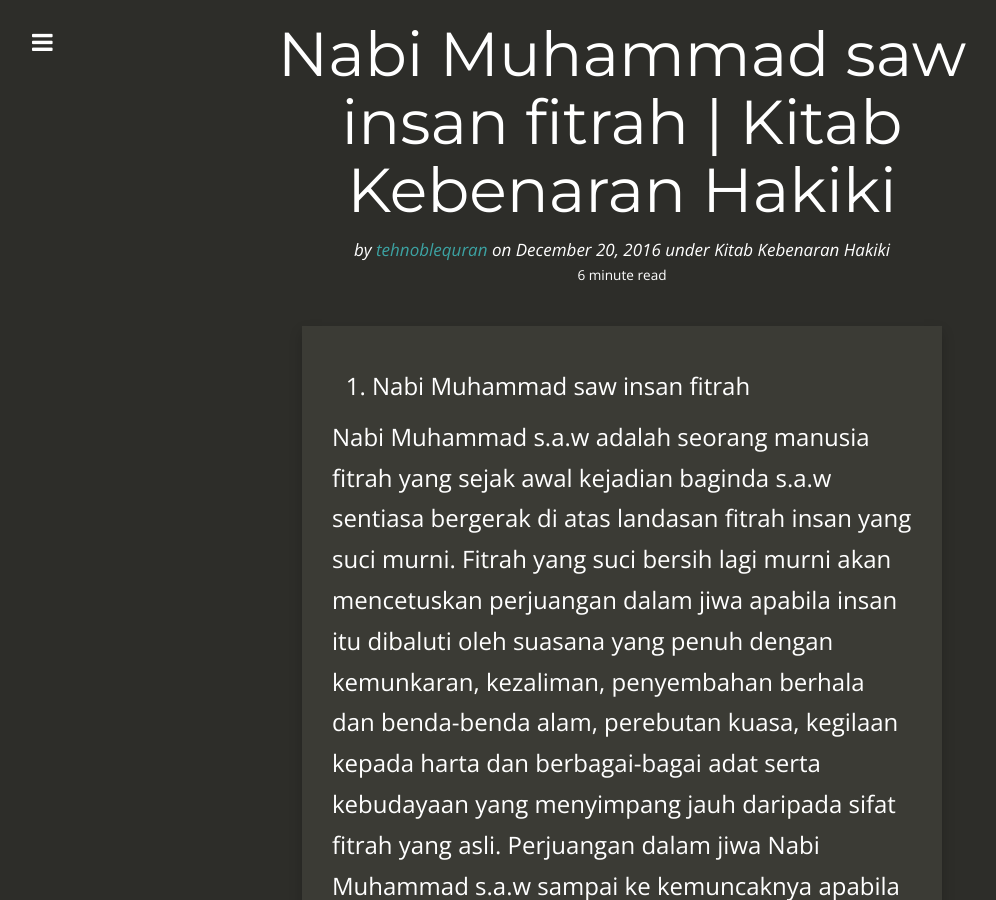
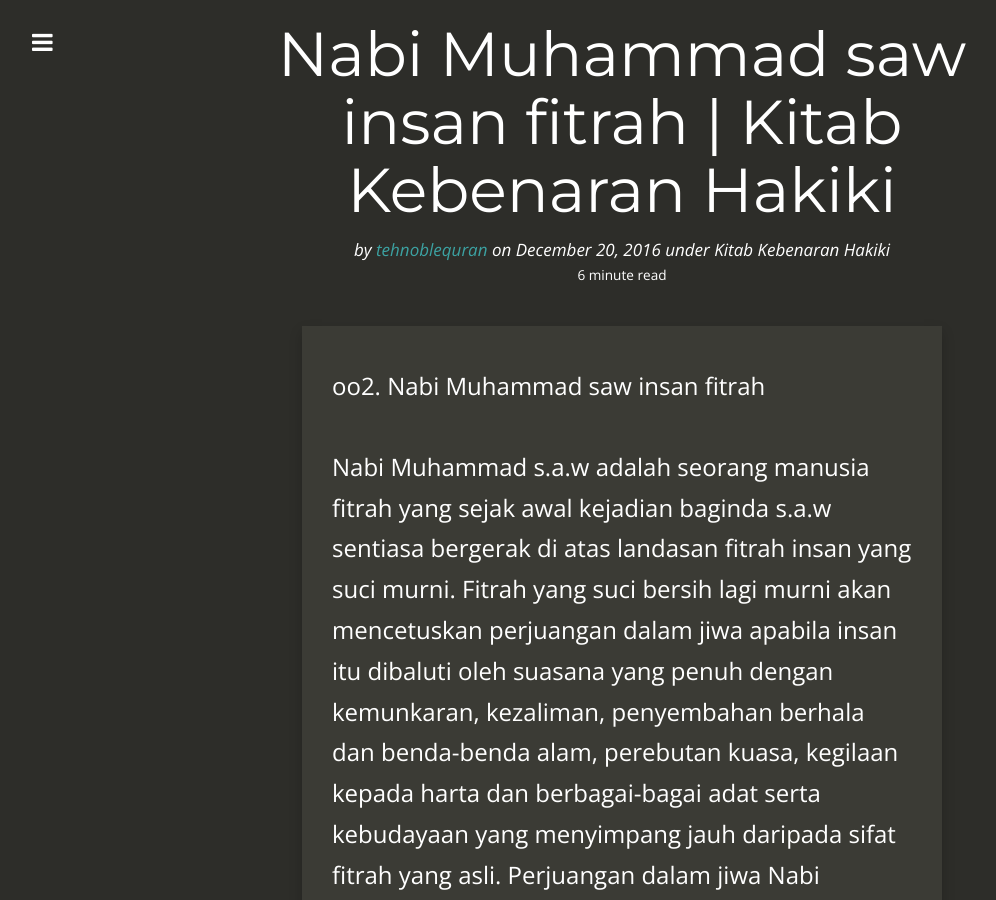
Before and after one commit to kedamaian/swsyafiq, a Jekyll site: the page built from _posts/2016-12-20-nabi-muhammad-saw-insan-fitrah-kitab-kebenaran-hakiki.md, in a window 1280 px wide and 900 px high. Shown: the whole window, without its empty margins (18-1014 px from the left). Built offline with Jekyll 4.4.1, drawn with Linux system fonts in a browser that asks for light colours; nearby versions of some CDN libraries; comment, search, counter and statistics services are not loaded.

Commit message:
Updated 2016-12-20-nabi-muhammad-saw-insan-fitrah-kitab-kebenaran-hakiki.md

```diff
--- a/_posts/2016-12-20-nabi-muhammad-saw-insan-fitrah-kitab-kebenaran-hakiki.md
+++ b/_posts/2016-12-20-nabi-muhammad-saw-insan-fitrah-kitab-kebenaran-hakiki.md
@@ -6,7 +6,7 @@ title: Nabi Muhammad saw insan fitrah | Kitab Kebenaran Hakiki
 categories:
   - Kitab Kebenaran Hakiki
 ---
-02. Nabi Muhammad saw insan fitrah
+oo2. Nabi Muhammad saw insan fitrah
 
 Nabi Muhammad s.a.w adalah seorang manusia fitrah yang sejak awal kejadian baginda s.a.w sentiasa bergerak di atas landasan fitrah insan yang suci murni. Fitrah yang suci bersih lagi murni akan mencetuskan perjuangan dalam jiwa apabila insan itu dibaluti oleh suasana yang penuh dengan kemunkaran, kezaliman, penyembahan berhala dan benda-benda alam, perebutan kuasa, kegilaan kepada harta dan berbagai-bagai adat serta kebudayaan yang menyimpang jauh daripada sifat fitrah yang asli. Perjuangan dalam jiwa Nabi Muhammad s.a.w sampai ke kemuncaknya apabila baginda s.a.w mencapai usia 36 tahun. Kejahilan, kesyirikan, kekafiran, kemunkaran dan kezaliman yang berleluasa di dalam masyarakat menjadi beban yang sangat berat menghimpit jiwa fitrah baginda s.a.w. Tekanan tersebut menjadi lebih kuat lantaran segala kerosakan itu terjadi kepada orang-orang yang hampir dengan baginda s.a.w, kaum keluarga dan masyarakat yang sama keturunan dengan baginda s.a.w, sedangkan jalan untuk menyelamatkan mereka tidak terbuka. Jiwa fitrah yang sangat mengasihi sesama manusia sangat menginginkan keselamatan dan kesejahteraan kepada sekalian manusia. Jiwa yang seperti inilah yang selalu menderita apabila melihat kerosakan yang terjadi kepada orang lain.
 
```
